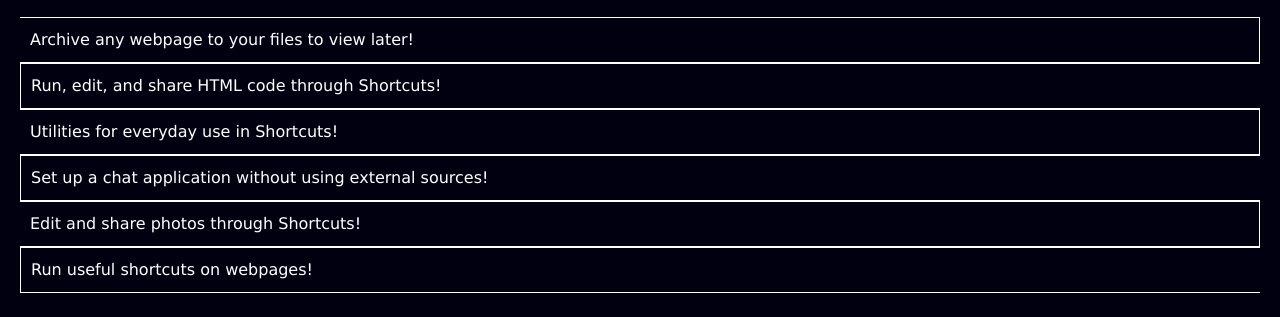
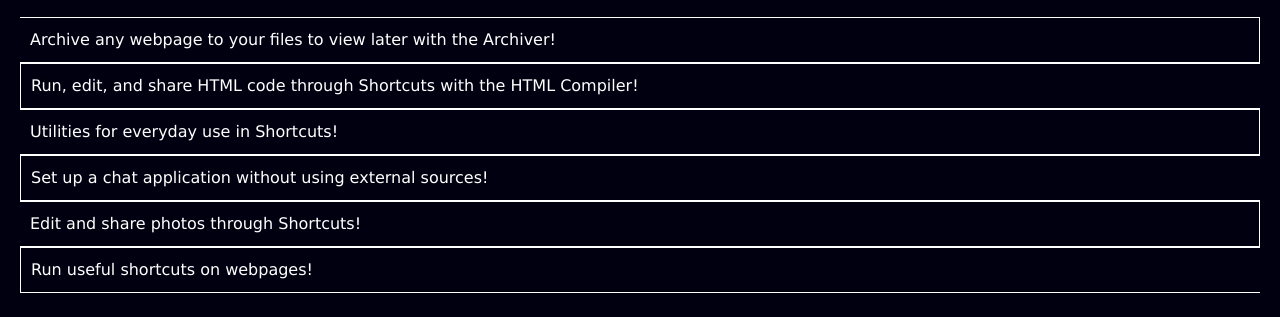
Before and after one commit to MINGCHIGO/AxolBotix, a plain HTML site: page index.html in a window 1280 px wide. Shown: the part 225-542 px from the top of the page. Drawn offline with nearby package versions, Linux system fonts and the light colour scheme.

Commit message:
Update index.html

```diff
--- a/index.html
+++ b/index.html
@@ -155,10 +155,10 @@
     </center>
     <div class="content">
       <div class="contentbox contentleft" id="archiver">
-        Archive any webpage to your files to view later!
+        Archive any webpage to your files to view later with the Archiver!
       </div>
       <div class="contentbox contentright" id="compiler">
-        Run, edit, and share HTML code through Shortcuts!
+        Run, edit, and share HTML code through Shortcuts with the HTML Compiler!
       </div>
       <div class="contentbox contentleft" id="utilities">
         Utilities for everyday use in Shortcuts!
```
